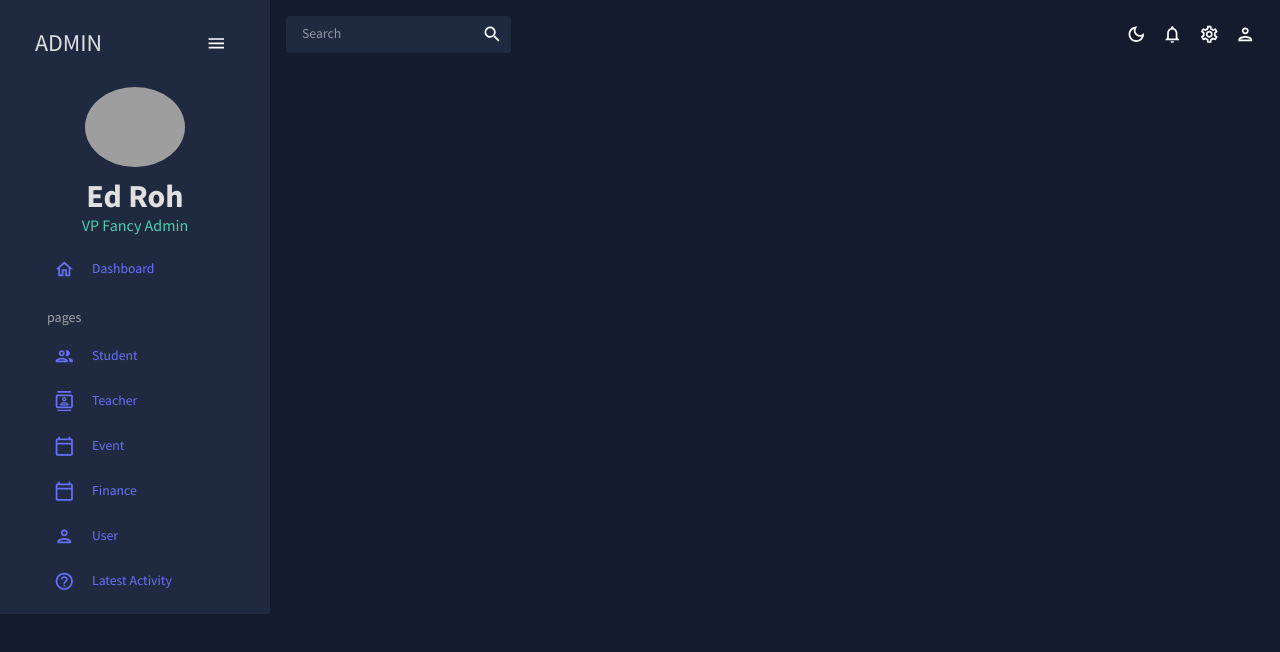
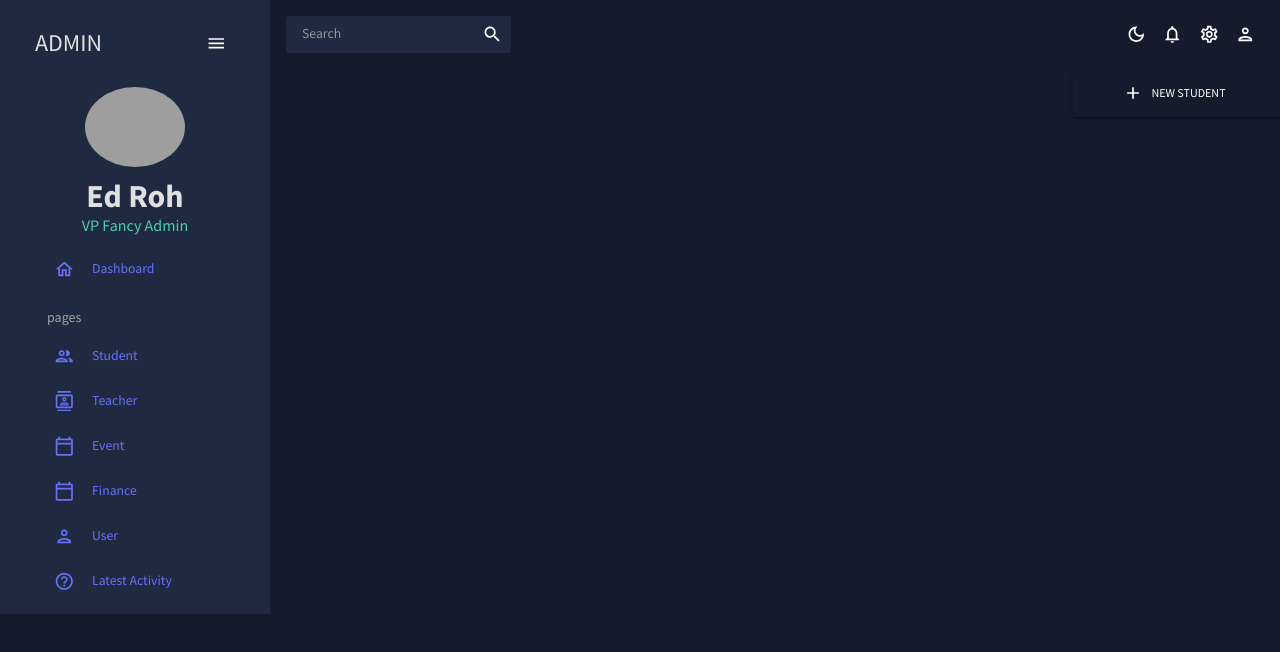
Before and after one commit to devtochit/school_admin, a Next.js app: page /teacher in a window 1280 px wide. Shown: the top 652 px of the page. Built offline with nearby package versions, Linux system fonts and the light colour scheme; grey boxes are pictures that could not be loaded.

Commit message:
fear chaged mui button

```diff
--- a/pages/teacher.jsx
+++ b/pages/teacher.jsx
@@ -5,7 +5,7 @@ import TeacherPage from '../scenes/teacher/index';
 const Teacher = () => {
     return (
      <>
-        {/* <TeacherButton /> */}
+        <TeacherButton />
        {/* <TeacherPage /> */}
      </>
     );
```
